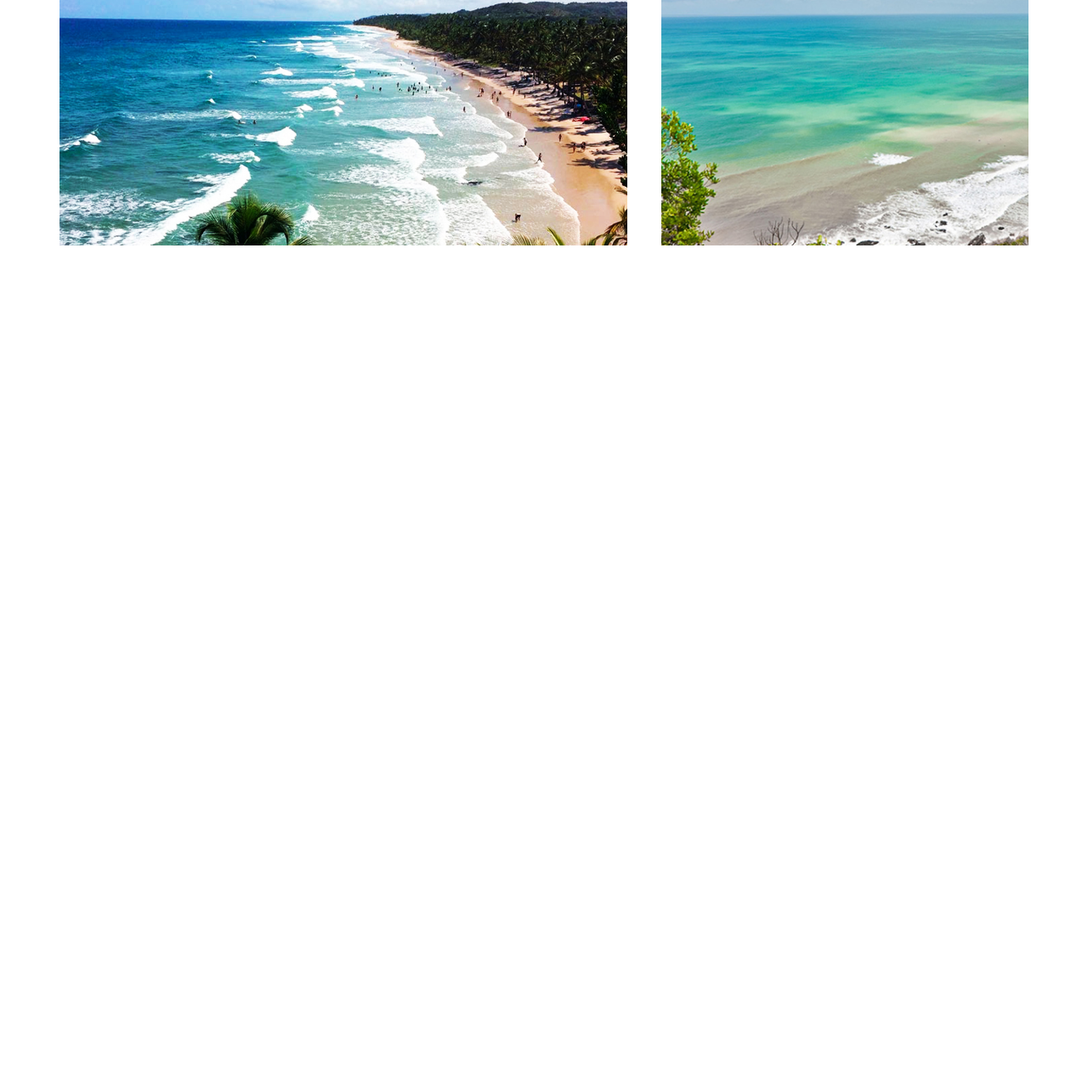
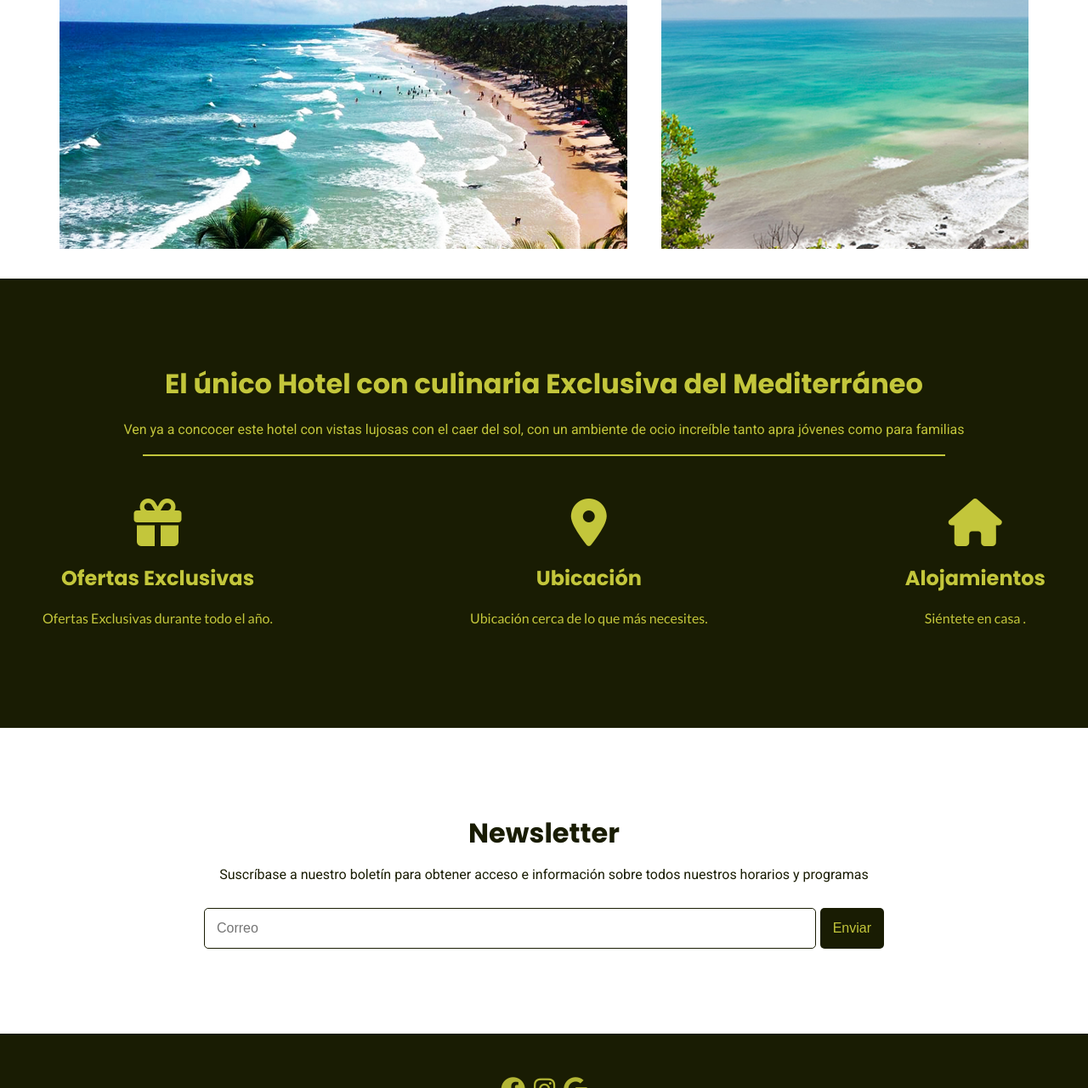
Before and after one commit to rnevesphp/navigate-hotel, a plain HTML site: page index.html in a window 1280 px wide. Shown: the part 1519-2800 px from the top of the page at 85% size. Before the commit the page ends 1928 px from the top, so only its background shows below. Drawn offline with Linux system fonts and the light colour scheme.

Commit message:
:package: New functionalities

```diff
--- a/index.html
+++ b/index.html
@@ -6,7 +6,7 @@
    <meta http-equiv="X-UA-Compatible" content="IE=edge">
    <meta name="viewport" content="width=device-width, initial-scale=1.0">
    <link rel="stylesheet" href="style/style.css">
-   <title>Hotel - El Navegante</title>
+   <title>Hotel Paradise</title>
 </head>
 
 <body>
@@ -26,13 +26,13 @@
 
    <section class="hero">
       <h1>Ven a conocer el mejor Hotel de Benidorm</h1>
-      <h3>"Aconchego, conforto, Simpatia e Alto Astral"</h3>
+      <h3>"Acogida, confort, amabilidad y alto astral"</h3>
       <a href="" class="btn">Ver más</a>
    </section>
 
 
    <section class="hotel">
-      <h1>Conoce el Hotel Paradise</h1>
+      <h1>Conoce el <br>Hotel Paradise!</h1>
       <p>Cierra los ojos e imagínate el Paraiso. Un lugar en medio de la ciudad de referencia de Benidorm que posee una
          culinaria excepcional del Mar mediterráneo.</p>
       <hr>
@@ -43,6 +43,65 @@
          <li class="sm" style="background-image: url('assets/itarace-04.jpg');"></li>
       </ul>
    </section>
+
+
+   <section class="caracteristicas">
+      <h1>El único Hotel con culinaria Exclusiva del Mediterráneo</h1>
+      <p>Ven ya a concocer este hotel con vistas lujosas con el caer del sol, con un ambiente de ocio increíble tanto
+         apra jóvenes como para familias</p>
+      <hr>
+      <ul class="grid">
+
+         <li>
+            <i class="fa-sharp fa-solid fa-gift"></i>
+            <h4>Ofertas Exclusivas</h4>
+            <p>Ofertas Exclusivas durante todo el año.</p>
+         </li>
+         <li>
+            <i class="fa-solid fa-location-dot"></i>
+            <h4>Ubicación</h4>
+            <p>Ubicación cerca de lo que más necesites.</p>
+         </li>
+         <li>
+            <i class="fa-solid fa-house"></i>
+            <h4>Alojamientos</h4>
+            <p>Siéntete en casa .
+            </p>
+         </li>
+      </ul>
+   </section>
+
+   <section class="newsletter">
+      <h3>Newsletter</h3>
+      <p>Suscríbase a nuestro boletín para obtener acceso e información sobre todos nuestros horarios y programas</p>
+      <hr>
+      <form>
+         <input type="text" name="email" placeholder="Correo" id="email">
+         <button class="btn">Enviar</button>
+      </form>
+   </section>
+
+
+   <footer>
+      <ul>
+         <li>
+            <a href="">
+               <i class="fa-brands fa-facebook"></i>
+            </a>
+         </li>
+         <li>
+            <a href="">
+               <i class="fa-brands fa-instagram"></i>
+            </a>
+         </li>
+         <li>
+            <a href="">
+               <i class="fa-brands fa-google"></i>
+            </a>
+         </li>
+      </ul>
+      <p> &copy; Todos los derechos Reservados - Hotel Paradise 2023</p>
+   </footer>
 </body>
 
 </html>
--- a/style/style.css
+++ b/style/style.css
@@ -20,7 +20,6 @@
   --md: 500;
   --lg: 700;
 }
-
 nav,
 ul {
   list-style: none;
@@ -84,7 +83,6 @@ header li a {
   font-weight: var(--sm);
   margin: 0 0 20px 0;
 }
-
 .hero .btn {
   background-color: #fff;
   padding: 15px 40px;
@@ -102,9 +100,8 @@ header li a {
   align-items: center;
   text-align: center;
   justify-content: center;
-  padding: 100px 50px;
+  padding: 75px 50px 15px 50px;
 }
-
 .hotel h1 {
   font-size: 2rem;
   margin-bottom: 35px;
@@ -112,28 +109,23 @@ header li a {
   font-family: var(--poppins);
   font-weight: var(--lg);
 }
-
 .hotel p {
-  max-width: 800px;
   margin-bottom: 35px;
   color: #191c03;
   font-family: var(--roboto);
   font-weight: var(--md);
 }
-
 .hotel hr {
   width: 200px;
   height: 2px;
   background-color: #191c03;
   margin-bottom: 70px;
 }
-
 .hotel .grid {
   width: 100%;
   display: flex;
   flex-wrap: wrap;
 }
-
 .hotel .grid li {
   height: 350px;
   padding: 20px;
@@ -142,16 +134,185 @@ header li a {
   background-size: cover;
   background-position: center;
 }
-
 .hotel .grid li.sm {
   flex-basis: 40%;
 }
 .hotel .grid li.lg {
   flex-basis: 60%;
 }
-
 /* section hotel */
 
+/* section caracteristicas */
+.caracteristicas {
+  display: flex;
+  flex-direction: column;
+  align-items: center;
+  justify-content: center;
+  text-align: center;
+  padding: 100px 50px;
+  background-color: #191c03;
+  color: #c3c63b;
+}
+.caracteristicas h1 {
+  font-size: 2rem;
+  margin-bottom: 20px;
+  font-family: var(--poppins);
+  font-weight: var(--lg);
+}
+.caracteristicas p {
+  margin-bottom: 20px;
+  font-family: var(--roboto);
+  font-weight: var(--md);
+}
+.caracteristicas hr {
+  width: 80%;
+  height: 2px;
+  background-color: #c3c63b;
+  margin-bottom: 50px;
+}
+.caracteristicas .grid {
+  width: 100%;
+  display: flex;
+  justify-content: space-between;
+}
+.caracteristicas .grid li {
+  /* padding: 0 30px; */
+  text-align: center;
+}
+.caracteristicas .grid li i {
+  color: #c3c63b;
+  font-size: 3.5rem;
+  margin: 0 0 20px 0;
+}
+.caracteristicas .grid li h4 {
+  font-family: var(--poppins);
+  font-size: 1.5rem;
+  margin: 0 0 20px 0;
+  font-weight: var(--lg);
+}
+.caracteristicas .grid li p {
+  font-family: var(--lato);
+}
+/* section caracteristicas */
+
+/* Newsletter */
+.newsletter {
+  display: flex;
+  flex-direction: column;
+  align-items: center;
+  padding: 100px 50px;
+  text-align: center;
+}
+.newsletter h3 {
+  font-size: 2rem;
+  margin-bottom: 15px;
+  color: #191c03;
+  font-family: var(--poppins);
+  font-weight: var(--lg);
+}
+.newsletter p {
+  margin-bottom: 15px;
+  color: #191c03;
+  font-family: var(--roboto);
+  font-weight: var(--md);
+}
+.newsletter form {
+  width: 80%;
+  max-width: 800px;
+  display: flex;
+  justify-content: center;
+  align-items: center;
+  flex-wrap: wrap;
+  margin-top: 15px;
+}
+
+.newsletter form input {
+  padding: 14px;
+  border: 1px solid #191c03;
+  border-radius: 5px;
+  margin: 0 5px 0 0;
+  flex: 1;
+}
+.newsletter form button {
+  padding: 15px;
+  border-radius: 5px;
+  cursor: pointer;
+  transition: 2s all;
+  background-color: #191c03;
+  color: #c3c63b;
+}
+.newsletter form button:hover {
+  transition: 2s all;
+  background-color: #c3c63b;
+  color: #fff;
+}
+/* Newsletter */
+
+/* footer */
+footer {
+  display: flex;
+  flex-direction: column;
+  background-color: #191c03;
+  align-items: center;
+  justify-content: center;
+  padding: 50px 0;
+  color: #fff;
+}
+footer ul {
+  margin-bottom: 25px;
+  display: flex;
+}
+footer ul li {
+  width: 100%;
+  margin: 0 10px 0 0;
+}
+footer ul li:last-child {
+  margin: 0 0 0 0;
+}
+footer ul li a {
+  color: #c3c63b;
+  font-size: 1.8rem;
+}
+footer p {
+  width: 100%;
+  text-align: center;
+  font-weight: var(--md);
+  font-family: var(--roboto);
+}
+/* footer */
+/*  */
+/*  */
+/*  */
+/*  */
+/*  */
+/*  */
+/*  */
+/*  */
+/*  */
+/*  */
+/*  */
+/*  */
+/*  */
+/*  */
+/*  */
+/*  */
+/*  */
+/*  */
+/*  */
+/*  */
+/*  */
+/*  */
+/*  */
+/*  */
+/*  */
+/*  */
+/*  */
+/*  */
+/*  */
+/*  */
+/*  */
+/*  */
+/*  */
 /* media queries */
 /* tablet and similar devices and up */
 @media screen and (max-width: 620px) {
@@ -177,6 +338,13 @@ header li a {
   .hotel .grid li.lg {
     flex-basis: 100%;
   }
+
+  .caracteristicas .grid li i {
+    font-size: 1.8rem;
+  }
+  .caracteristicas .grid li h4 {
+    font-size: 1.2rem;
+  }
 }
 
 /* smartphones and large devices and up */
@@ -201,4 +369,19 @@ header li a {
   .hotel .grid li.lg {
     flex-basis: 100%;
   }
+  .caracteristicas h1 {
+    font-size: 1.5rem;
+  }
+  .caracteristicas .grid {
+    flex-direction: column;
+    gap: 15px;
+  }
+  .caracteristicas .grid li i {
+    color: #c3c63b;
+    font-size: 2rem;
+    margin: 0 0 20px 0;
+  }
+  .newsletter form button {
+    margin: 10px 0 0 0;
+  }
 }
```
